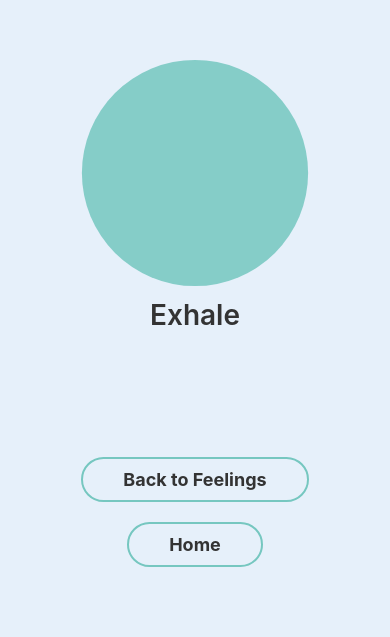
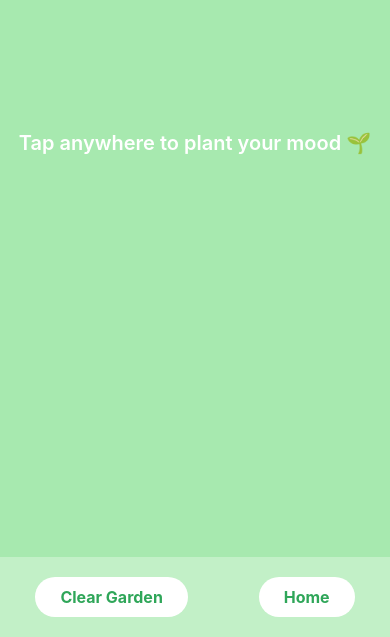
Before and after one commit to lgrimes95/PositivePathway, a React Native app: screen /ColorYourPath in a window 390 px wide. Shown: the part 207-844 px from the top of the page. Built offline with nearby package versions, Linux system fonts and the light colour scheme.

Commit message:
Coloryourpath upgrade
ZenGarden push trial

```diff
--- a/app.json
+++ b/app.json
@@ -3,6 +3,7 @@
     "name": "PositivePathways",
     "slug": "PositivePathways",
     "version": "1.0.0",
+    "sdkVersion": "54.0.0",
     "orientation": "portrait",
     "icon": "./assets/icon.png",
     "userInterfaceStyle": "light",
--- a/package.json
+++ b/package.json
@@ -16,10 +16,12 @@
     "expo": "~54.0.13",
     "expo-status-bar": "~3.0.8",
     "react": "19.1.0",
+    "react-dom": "19.1.0",
     "react-native": "0.81.4",
-    "react-native-reanimated": "~4.1.1",
+    "react-native-reanimated": "^3.19.1",
     "react-native-safe-area-context": "~5.6.0",
-    "react-native-screens": "~4.16.0"
+    "react-native-screens": "~4.16.0",
+    "react-native-web": "^0.21.0"
   },
   "private": true,
   "devDependencies": {
--- a/screens/ColorYourPathScreen.js
+++ b/screens/ColorYourPathScreen.js
@@ -1,68 +1,83 @@
-import React, { useEffect, useRef, useState } from "react";
-import { View, Text, Animated, StyleSheet, TouchableOpacity } from "react-native";
+// screens/MoodGarden.js
+import React, { useState } from "react";
+import {
+  View,
+  StyleSheet,
+  TouchableWithoutFeedback,
+  Animated,
+  Text,
+  TouchableOpacity,
+  Dimensions,
+} from "react-native";
 
-export default function ColorYourPathScreen({ navigation }) {
-  const [phase, setPhase] = useState("Inhale");
-  const scaleAnim = useRef(new Animated.Value(1)).current;
-  const fadeAnim = useRef(new Animated.Value(0.8)).current;
+const { width, height } = Dimensions.get("window");
 
-  useEffect(() => {
-    const cycle = () => {
-      setPhase("Inhale");
-      Animated.parallel([
-        Animated.timing(scaleAnim, {
-          toValue: 1.8,
-          duration: 4000,
+export default function MoodGarden({ navigation, route }) {
+  const [flowers, setFlowers] = useState([]);
+
+  const colors = [
+    "#FF9AA2", // soft pink
+    "#FFB7B2", // peach
+    "#FFDAC1", // light orange
+    "#E2F0CB", // green
+    "#B5EAD7", // teal
+    "#C7CEEA", // lavender
+  ];
+
+  const addFlower = (x, y) => {
+    const color = colors[Math.floor(Math.random() * colors.length)];
+    const scale = new Animated.Value(0);
+
+    const newFlower = { x, y, color, scale };
+    setFlowers((prev) => [...prev, newFlower]);
+
+    Animated.spring(scale, {
+      toValue: 1,
+      friction: 4,
+      tension: 60,
       useNativeDriver: true,
-        }),
-        Animated.timing(fadeAnim, {
-          toValue: 1,
-          duration: 4000,
-          useNativeDriver: true,
-        }),
-      ]).start(() => {
-        setPhase("Hold");
-        setTimeout(() => {
-          setPhase("Exhale");
-          Animated.parallel([
-            Animated.timing(scaleAnim, {
-              toValue: 1,
-              duration: 4000,
-              useNativeDriver: true,
-            }),
-            Animated.timing(fadeAnim, {
-              toValue: 0.6,
-              duration: 4000,
-              useNativeDriver: true,
-            }),
-          ]).start(() => cycle());
-        }, 2000);
-      });
+    }).start();
   };
-    cycle();
-  }, []);
+
+  const handlePress = (e) => {
+    const { locationX, locationY } = e.nativeEvent;
+    addFlower(locationX, locationY);
+  };
+
+  const clearGarden = () => {
+    setFlowers([]);
+  };
 
   return (
     <View style={styles.container}>
+      <TouchableWithoutFeedback onPress={handlePress}>
+        <View style={styles.gardenArea}>
+          {flowers.map((f, index) => (
             <Animated.View
+              key={index}
               style={[
-          styles.circle,
+                styles.flower,
                 {
-            transform: [{ scale: scaleAnim }],
-            opacity: fadeAnim,
+                  backgroundColor: f.color,
+                  left: f.x - 15,
+                  top: f.y - 15,
+                  transform: [{ scale: f.scale }],
                 },
               ]}
             />
-      <Text style={styles.phaseText}>{phase}</Text>
+          ))}
+          {flowers.length === 0 && (
+            <Text style={styles.instruction}>
+              Tap anywhere to plant your mood 🌱
+            </Text>
+          )}
+        </View>
+      </TouchableWithoutFeedback>
 
       <View style={styles.buttonContainer}>
-        <TouchableOpacity
-          style={styles.button}
-          onPress={() => navigation.navigate("Feeling")}
-        >
-          <Text style={styles.buttonText}>Back to Feelings</Text>
+        <TouchableOpacity style={styles.button} onPress={clearGarden}>
+          <Text style={styles.buttonText}>Clear Garden</Text>
         </TouchableOpacity>
-
         <TouchableOpacity
           style={styles.button}
           onPress={() => navigation.navigate("Welcome")}
@@ -77,38 +92,50 @@ export default function ColorYourPathScreen({ navigation }) {
 const styles = StyleSheet.create({
   container: {
     flex: 1,
-    backgroundColor: "#E6F0FA",
+    backgroundColor: "#A7E9AF",
+    alignItems: "center",
     justifyContent: "center",
-    alignItems: "center",
   },
-  circle: {
-    width: 150,
-    height: 150,
-    backgroundColor: "#76C7C0",
-    borderRadius: 100,
+  gardenArea: {
+    flex: 1,
+    width: "100%",
+    position: "relative",
   },
-  phaseText: {
-    fontSize: 28,
+  flower: {
+    position: "absolute",
+    width: 30,
+    height: 30,
+    borderRadius: 15,
+    shadowColor: "#000",
+    shadowOffset: { width: 0, height: 2 },
+    shadowOpacity: 0.2,
+    shadowRadius: 3,
+  },
+  instruction: {
+    position: "absolute",
+    top: height / 2.5,
+    width: "100%",
+    textAlign: "center",
+    fontSize: 20,
+    color: "white",
     fontWeight: "600",
-    marginTop: 50,
-    color: "#333",
   },
   buttonContainer: {
-    position: "absolute",
-    bottom: 60,
-    alignItems: "center",
+    flexDirection: "row",
+    justifyContent: "space-around",
+    width: "100%",
+    paddingVertical: 20,
+    backgroundColor: "rgba(255,255,255,0.3)",
   },
   button: {
-    borderWidth: 2,
-    borderColor: "#76C7C0",
+    backgroundColor: "white",
     borderRadius: 25,
     paddingVertical: 10,
-    paddingHorizontal: 40,
-    marginVertical: 10,
+    paddingHorizontal: 25,
   },
   buttonText: {
-    color: "#333",
-    fontSize: 18,
+    color: "#2fa659",
     fontWeight: "bold",
+    fontSize: 16,
   },
 });
--- a/screens/FeelingScreen.js
+++ b/screens/FeelingScreen.js
@@ -7,6 +7,7 @@ import {
   TouchableOpacity,
   ScrollView,
   Alert,
+  SafeAreaView,
 } from "react-native";
 
 const feelingsMap = {
@@ -29,27 +30,27 @@ export default function FeelingScreen({ navigation }) {
 
   const toggleFeeling = (feeling) => {
     setSelected((prev) =>
-      prev.includes(feeling) ? prev.filter((f) => f !== feeling) : [...prev, feeling]
+      prev.includes(feeling)
+        ? prev.filter((f) => f !== feeling)
+        : [...prev, feeling]
     );
   };
 
   const handleNext = () => {
     if (selected.length === 0) return;
 
-    // Count category selections
     const counts = { Anxiety: 0, Depression: 0, OCD: 0 };
     selected.forEach((f) => {
       const category = feelingsMap[f];
       if (category && counts.hasOwnProperty(category)) {
         counts[category]++;
-      } else {
-        console.warn(`No category mapping for feeling: "${f}"`);
       }
     });
 
-    // Determine top category
     const maxCount = Math.max(...Object.values(counts));
-    const topCategories = Object.keys(counts).filter((k) => counts[k] === maxCount);
+    const topCategories = Object.keys(counts).filter(
+      (k) => counts[k] === maxCount
+    );
 
     let topCategory = null;
     if (topCategories.length === 1) {
@@ -59,7 +60,6 @@ export default function FeelingScreen({ navigation }) {
       topCategory = feelingsMap[lastSelected] || topCategories[0];
     }
 
-    // Map category to screen name
     const gameMap = {
       OCD: "PatternPathways",
       Depression: "ActionPath",
@@ -76,7 +76,6 @@ export default function FeelingScreen({ navigation }) {
       return;
     }
 
-    // Navigate to selected game
     Alert.alert("Selected Game", `Opening ${gameName}`, [
       {
         text: "OK",
@@ -86,6 +85,7 @@ export default function FeelingScreen({ navigation }) {
   };
 
   return (
+    <SafeAreaView style={styles.safeContainer}>
       <View style={styles.container}>
         <Text style={styles.question}>How are you feeling?</Text>
 
@@ -98,11 +98,17 @@ export default function FeelingScreen({ navigation }) {
             return (
               <TouchableOpacity
                 key={feeling}
-              style={[styles.feelingButton, isSelected && styles.selectedFeeling]}
+                style={[
+                  styles.feelingButton,
+                  isSelected && styles.selectedFeeling,
+                ]}
                 onPress={() => toggleFeeling(feeling)}
               >
                 <Text
-                style={[styles.feelingText, isSelected && styles.selectedFeelingText]}
+                  style={[
+                    styles.feelingText,
+                    isSelected && styles.selectedFeelingText,
+                  ]}
                 >
                   {feeling}
                 </Text>
@@ -111,37 +117,44 @@ export default function FeelingScreen({ navigation }) {
           })}
         </ScrollView>
 
+        <View style={styles.buttonContainer}>
           <TouchableOpacity
-        style={[styles.nextButton, { opacity: selected.length ? 1 : 0.5 }]}
+            style={[
+              styles.nextButton,
+              { opacity: selected.length ? 1 : 0.5 },
+            ]}
             onPress={handleNext}
             disabled={selected.length === 0}
           >
             <Text style={styles.nextText}>Continue</Text>
           </TouchableOpacity>
         </View>
+      </View>
+    </SafeAreaView>
   );
 }
 
 const styles = StyleSheet.create({
+  safeContainer: {
+    flex: 1,
+    backgroundColor: "#2fa659ff",
+  },
   container: {
     flex: 1,
     backgroundColor: "#2fa659ff",
     alignItems: "center",
-    paddingTop: 80,
     paddingHorizontal: 20,
   },
   question: {
     fontSize: 28,
     fontWeight: "bold",
     color: "white",
-    marginBottom: 20,
+    marginVertical: 30,
     textAlign: "center",
   },
   feelingsContainer: {
-    flexGrow: 1,
     alignItems: "center",
-    justifyContent: "center",
-    paddingBottom: 120, // space for the continue button
+    paddingBottom: 60,
   },
   feelingButton: {
     borderWidth: 2,
@@ -162,9 +175,12 @@ const styles = StyleSheet.create({
     color: "#2fa659ff",
     fontWeight: "bold",
   },
+  buttonContainer: {
+    paddingVertical: 20,
+    alignItems: "center",
+    justifyContent: "center",
+  },
   nextButton: {
-    position: "absolute",
-    bottom: 50,
     backgroundColor: "white",
     paddingVertical: 12,
     paddingHorizontal: 60,
```
Also changed, not shown: 1 other file (tests, documents, lock files or other folders). Lines whose indentation alone changed are shown as unchanged.
